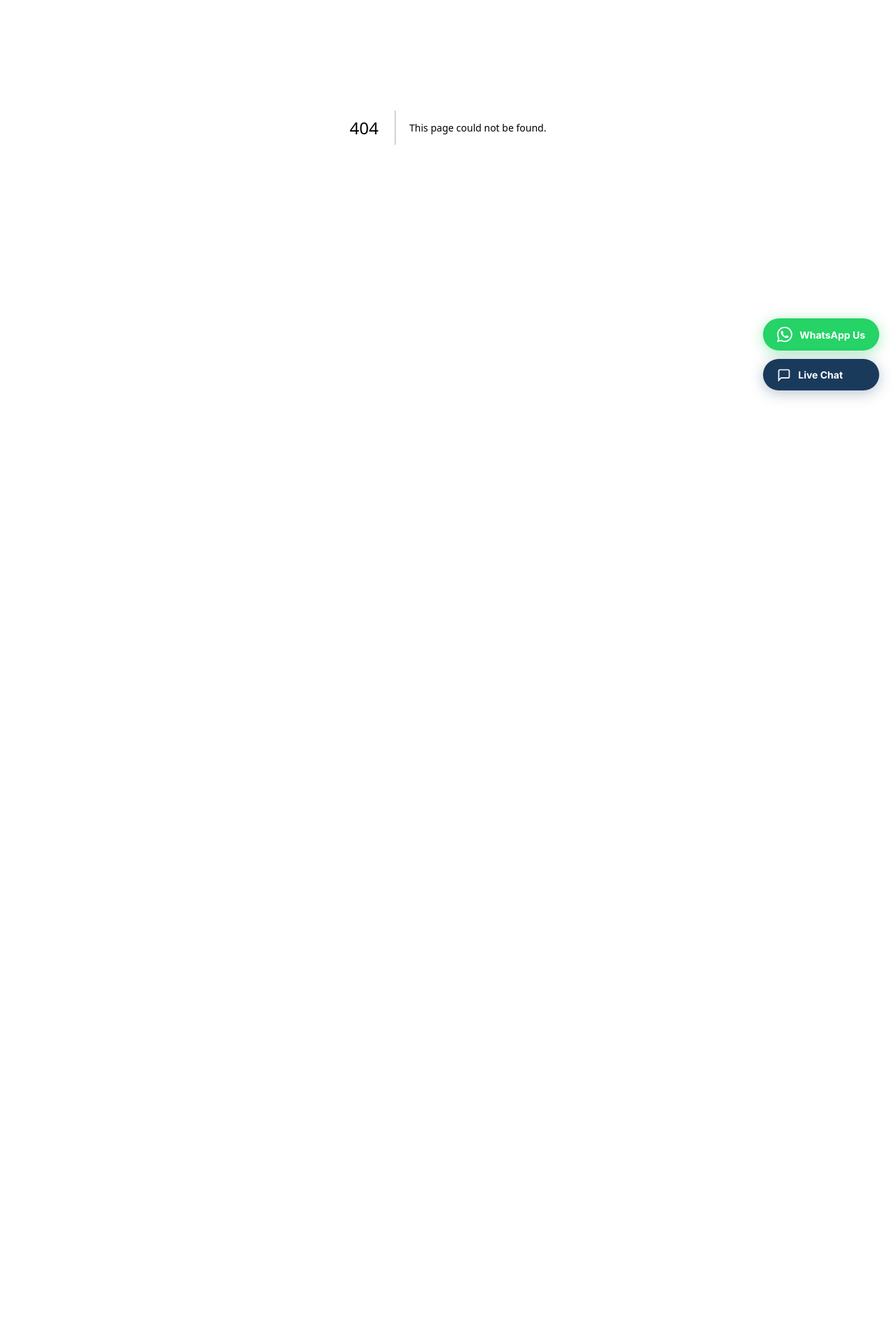
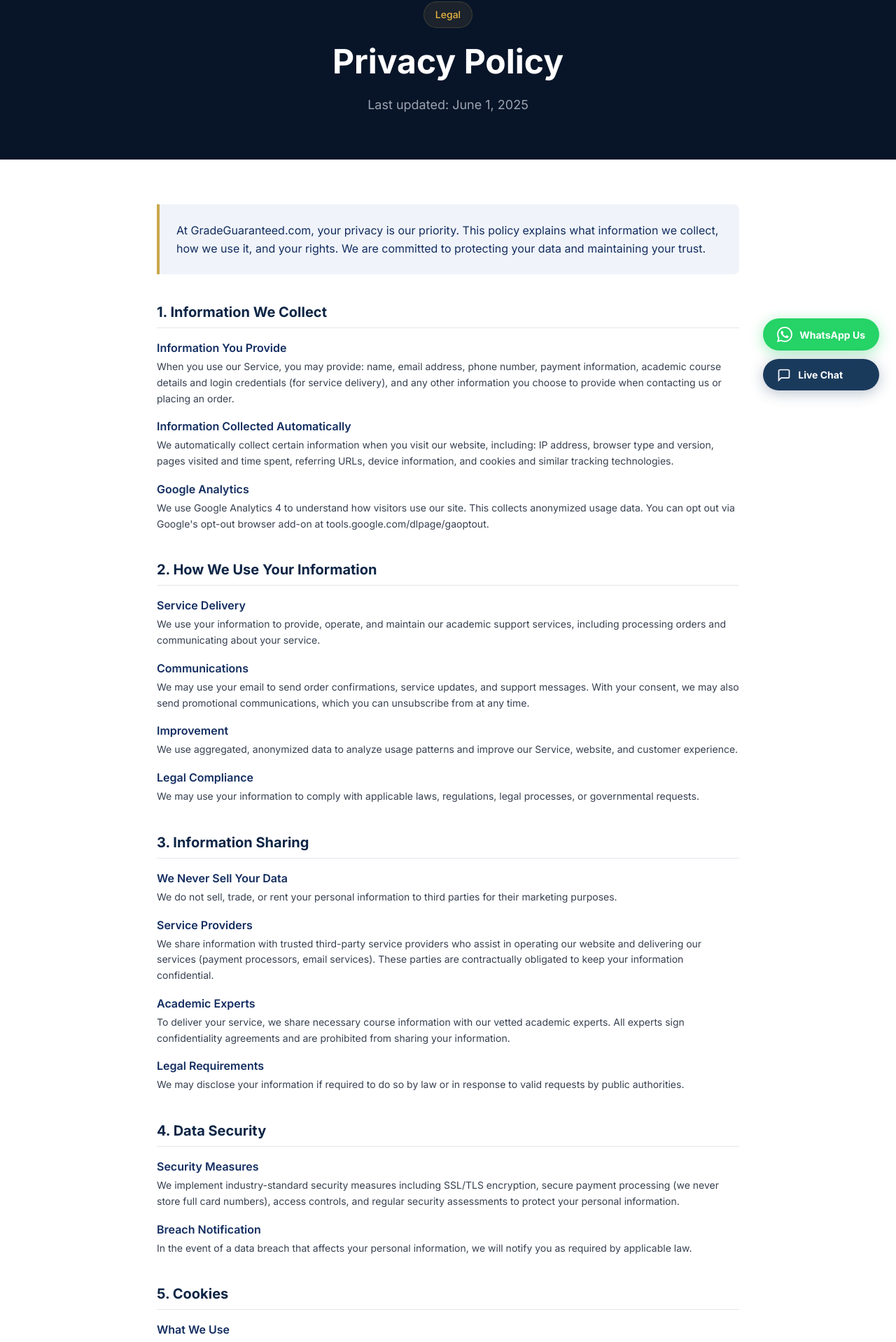
Before and after one commit to gradeduarantee/gradeguaranteed, a Next.js app: page /privacy-policy in a window 1280 px wide. Before the commit this address had no page. Shown: the part 218-2136 px from the top of the page at 70% size. Before the commit the page ends 800 px from the top, so only its background shows below. Built offline with nearby package versions, Linux system fonts and the light colour scheme.

Commit message:
Add Privacy Policy page

```diff
--- /dev/null
+++ b/app/privacy-policy/page.js
@@ -0,0 +1,146 @@
+import Link from 'next/link'
+import Header from '@/components/Header'
+import Footer from '@/components/Footer'
+
+export const metadata = {
+  title: 'Privacy Policy | GradeGuaranteed.com',
+  description: 'GradeGuaranteed.com Privacy Policy. Learn how we collect, use, and protect your personal information. GDPR and CCPA compliant.',
+  robots: { index: true, follow: true },
+}
+
+const sections = [
+  {
+    title: '1. Information We Collect',
+    content: [
+      { sub: 'Information You Provide', text: 'When you use our Service, you may provide: name, email address, phone number, payment information, academic course details and login credentials (for service delivery), and any other information you choose to provide when contacting us or placing an order.' },
+      { sub: 'Information Collected Automatically', text: 'We automatically collect certain information when you visit our website, including: IP address, browser type and version, pages visited and time spent, referring URLs, device information, and cookies and similar tracking technologies.' },
+      { sub: 'Google Analytics', text: 'We use Google Analytics 4 to understand how visitors use our site. This collects anonymized usage data. You can opt out via Google\'s opt-out browser add-on at tools.google.com/dlpage/gaoptout.' },
+    ]
+  },
+  {
+    title: '2. How We Use Your Information',
+    content: [
+      { sub: 'Service Delivery', text: 'We use your information to provide, operate, and maintain our academic support services, including processing orders and communicating about your service.' },
+      { sub: 'Communications', text: 'We may use your email to send order confirmations, service updates, and support messages. With your consent, we may also send promotional communications, which you can unsubscribe from at any time.' },
+      { sub: 'Improvement', text: 'We use aggregated, anonymized data to analyze usage patterns and improve our Service, website, and customer experience.' },
+      { sub: 'Legal Compliance', text: 'We may use your information to comply with applicable laws, regulations, legal processes, or governmental requests.' },
+    ]
+  },
+  {
+    title: '3. Information Sharing',
+    content: [
+      { sub: 'We Never Sell Your Data', text: 'We do not sell, trade, or rent your personal information to third parties for their marketing purposes.' },
+      { sub: 'Service Providers', text: 'We share information with trusted third-party service providers who assist in operating our website and delivering our services (payment processors, email services). These parties are contractually obligated to keep your information confidential.' },
+      { sub: 'Academic Experts', text: 'To deliver your service, we share necessary course information with our vetted academic experts. All experts sign confidentiality agreements and are prohibited from sharing your information.' },
+      { sub: 'Legal Requirements', text: 'We may disclose your information if required to do so by law or in response to valid requests by public authorities.' },
+    ]
+  },
+  {
+    title: '4. Data Security',
+    content: [
+      { sub: 'Security Measures', text: 'We implement industry-standard security measures including SSL/TLS encryption, secure payment processing (we never store full card numbers), access controls, and regular security assessments to protect your personal information.' },
+      { sub: 'Breach Notification', text: 'In the event of a data breach that affects your personal information, we will notify you as required by applicable law.' },
+    ]
+  },
+  {
+    title: '5. Cookies',
+    content: [
+      { sub: 'What We Use', text: 'We use essential cookies (required for the site to function), analytics cookies (Google Analytics — can be opted out), and preference cookies (to remember your settings).' },
+      { sub: 'Your Control', text: 'You can control cookies through your browser settings. Disabling certain cookies may affect site functionality. We do not use advertising or third-party tracking cookies beyond Google Analytics.' },
+    ]
+  },
+  {
+    title: '6. Your Rights',
+    content: [
+      { sub: 'Access & Portability', text: 'You have the right to request a copy of the personal data we hold about you.' },
+      { sub: 'Correction', text: 'You have the right to request correction of inaccurate personal data.' },
+      { sub: 'Deletion', text: 'You have the right to request deletion of your personal data, subject to certain legal obligations.' },
+      { sub: 'GDPR (EU/UK Users)', text: 'If you are located in the EU or UK, you have additional rights under GDPR including the right to object to processing and the right to lodge a complaint with your local supervisory authority.' },
+      { sub: 'CCPA (California Users)', text: 'California residents have the right to know what personal information is collected, the right to delete personal information, and the right to opt out of the sale of personal information (we do not sell personal information).' },
+    ]
+  },
+  {
+    title: '7. Data Retention',
+    content: [
+      { sub: 'Retention Period', text: 'We retain your personal information for as long as necessary to provide our services, comply with legal obligations, resolve disputes, and enforce our agreements. Order records are typically retained for 3 years. You may request deletion of your account and associated data at any time.' },
+    ]
+  },
+  {
+    title: '8. Children\'s Privacy',
+    content: [
+      { sub: 'Age Restriction', text: 'Our Service is not directed to individuals under 18 years of age. We do not knowingly collect personal information from children under 18. If we become aware that we have inadvertently collected such information, we will take steps to delete it promptly.' },
+    ]
+  },
+  {
+    title: '9. Changes to This Policy',
+    content: [
+      { sub: 'Updates', text: 'We may update this Privacy Policy from time to time. We will notify you of significant changes by posting the new policy on this page with an updated date. Your continued use of the Service after changes constitutes acceptance of the new policy.' },
+    ]
+  },
+  {
+    title: '10. Contact Us',
+    content: [
+      { sub: 'Privacy Questions', text: 'For any privacy-related questions or to exercise your rights, contact us at: Email: support@gradeguaranteed.com | Phone: +1 (765) 688-5315 | Address: 60 E 42nd St #4600, New York, NY 10165, United States. We will respond to your request within 30 days.' },
+    ]
+  },
+]
+
+export default function PrivacyPolicy() {
+  return (
+    <>
+      <Header />
+      <main>
+        {/* Hero */}
+        <section className="bg-navy-950 pt-32 pb-16">
+          <div className="max-w-4xl mx-auto px-4 sm:px-6 lg:px-8 text-center">
+            <div className="inline-flex items-center gap-2 bg-gold-500/10 border border-gold-500/20 rounded-full px-4 py-2 mb-6">
+              <span className="text-gold-400 text-sm font-medium">Legal</span>
+            </div>
+            <h1 className="text-4xl md:text-5xl font-bold text-white mb-6">Privacy Policy</h1>
+            <p className="text-gray-400 text-lg">Last updated: June 1, 2025</p>
+          </div>
+        </section>
+
+        {/* Content */}
+        <section className="bg-white py-16">
+          <div className="max-w-4xl mx-auto px-4 sm:px-6 lg:px-8">
+
+            {/* Intro */}
+            <div className="bg-navy-50 border-l-4 border-gold-500 rounded-r-lg p-6 mb-10">
+              <p className="text-navy-800 text-base leading-relaxed">
+                At GradeGuaranteed.com, your privacy is our priority. This policy explains what information we collect, how we use it, and your rights. We are committed to protecting your data and maintaining your trust.
+              </p>
+            </div>
+
+            {/* Sections */}
+            <div className="space-y-10">
+              {sections.map((s, i) => (
+                <div key={i} id={`section-${i+1}`}>
+                  <h2 className="text-xl font-bold text-navy-900 mb-4 pb-2 border-b border-gray-200">{s.title}</h2>
+                  <div className="space-y-4">
+                    {s.content.map((item, j) => (
+                      <div key={j}>
+                        <h3 className="font-semibold text-navy-800 mb-1">{item.sub}</h3>
+                        <p className="text-gray-700 leading-relaxed text-sm">{item.text}</p>
+                      </div>
+                    ))}
+                  </div>
+                </div>
+              ))}
+            </div>
+
+            {/* Footer note */}
+            <div className="mt-16 pt-8 border-t border-gray-200">
+              <div className="grid grid-cols-1 md:grid-cols-3 gap-4 text-center">
+                <Link href="/terms-of-service" className="text-navy-600 hover:text-gold-600 font-medium transition-colors">Terms of Service</Link>
+                <Link href="/refund-policy" className="text-navy-600 hover:text-gold-600 font-medium transition-colors">Refund Policy</Link>
+                <Link href="/get-a-quote" className="text-navy-600 hover:text-gold-600 font-medium transition-colors">Contact Us</Link>
+              </div>
+            </div>
+          </div>
+        </section>
+      </main>
+      <Footer />
+    </>
+  )
+}
```
